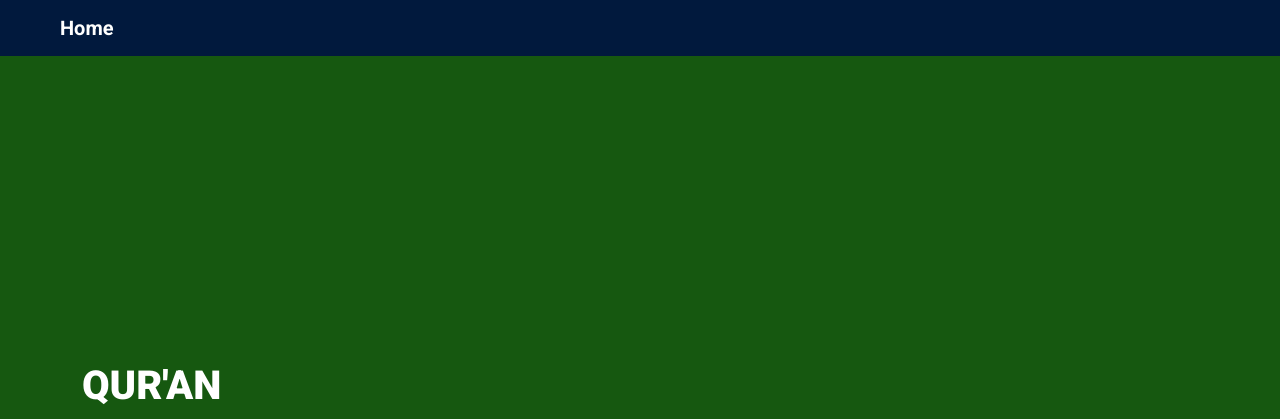
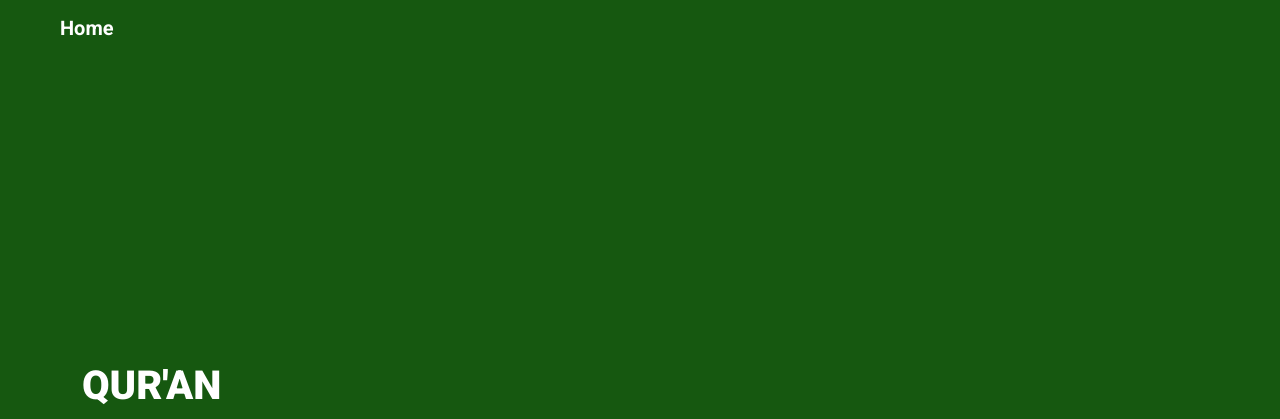
Before and after one commit to bal-sm/bless_server, a Django app: page /home/ in a window 1280 px wide. Shown: the top 419 px of the page. Run offline with Django 4.2, Linux system fonts and the light colour scheme.

Commit message:
Modified `background-color` of `navbar.html`

```diff
--- a/templates/navbar.html
+++ b/templates/navbar.html
@@ -1,4 +1,4 @@
-<nav class="navbar navbar-dark bg-dark px-5" style="font-family: Roboto; background-color: #01193d !important;">
+<nav class="navbar navbar-dark bg-dark px-5" style="font-family: Roboto; background-color: #165810 !important;">
   <div class="container-fluid">
     <a class="navbar-brand fw-bold" href="{% url 'home' %}">Home</a>
   </div>
```
